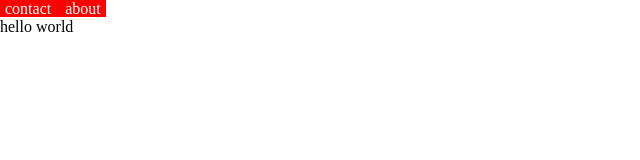
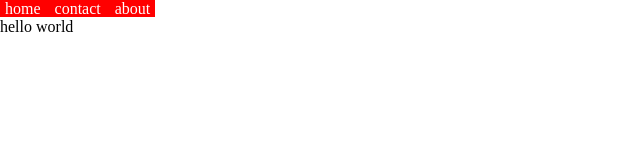
Before and after one commit to Prateek65ck/God, a plain HTML site: page index.html in a window 1280 px wide. Shown: the whole page, without its empty margins (0-640 px from the left). Drawn offline with Linux system fonts and the light colour scheme.

Commit message:
index.html

```diff
--- a/index.html
+++ b/index.html
@@ -6,11 +6,11 @@
 
 </head>
 
-<body>
+
 
    <div id="navbar">
 
-    <a
+    <a href="index.html">home</a>
     <a href="Contentpage.html">contact</a>
    <a href="About.html">about</a>
 
```
